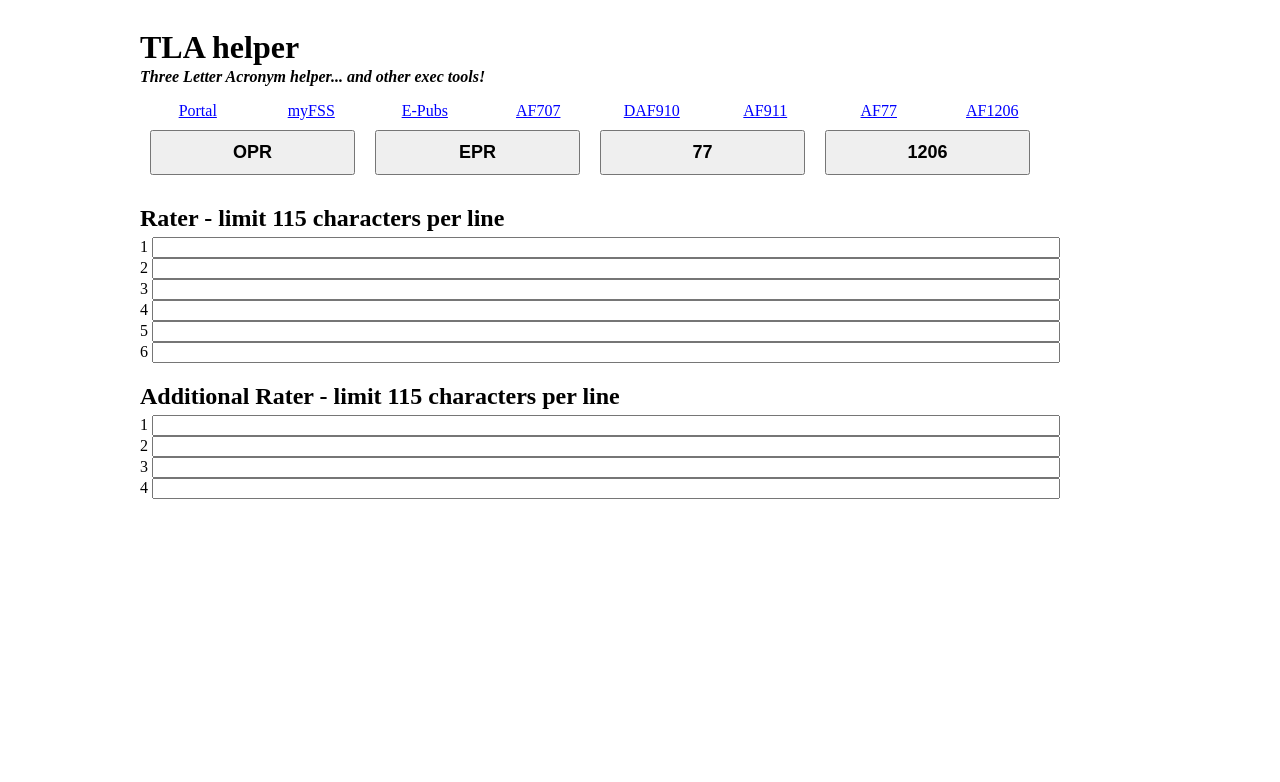
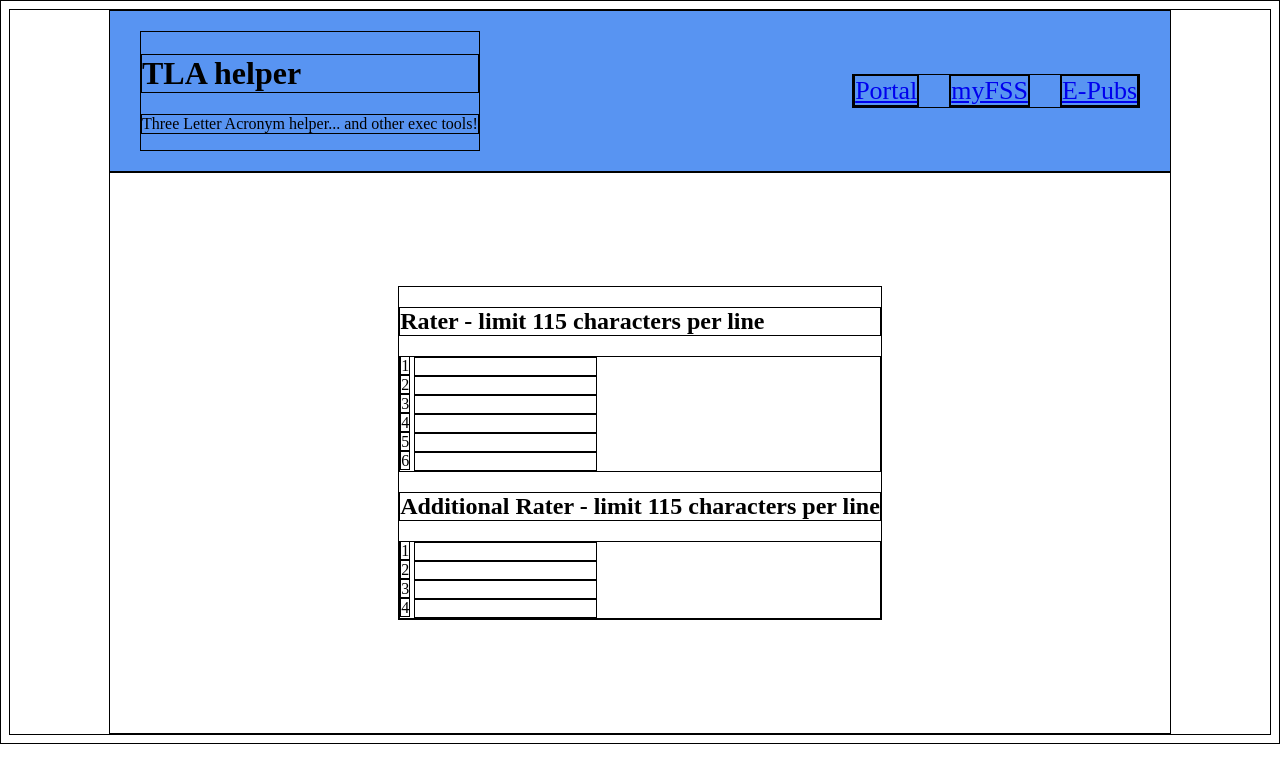
Before and after one commit to sjhartig/tla-helper, a plain HTML site: page index.html in a window 1280 px wide. Drawn offline with Linux system fonts and the light colour scheme.

Commit message:
Update Basic layout and formatting
Added sections and general layout adjustment

```diff
--- a/css/style.css
+++ b/css/style.css
@@ -1,58 +1,36 @@
 * {
-    /* border: 2px solid black; */
+    border: 1px solid black;
 }
 
-#main-container {
+body {
+    display: flex;
+    flex-direction: column;
+    justify-content: center;
+    align-items: center;
+}
+
+.section {
+    height: 500px;
+    width: 1000px;
     display: flex;
     justify-content: center;
+    align-items: center;
+    padding: 30px;
 }
 
-.column-container {
-    width: 1000px;
+.section.header {
+    height: 100px;
     display: flex;
-    flex-direction: column;
+    justify-content: space-between;
+    background-color: #5894F2;
 }
 
-.title-text {
-    font-style: italic;
-    font-weight: bold;
-    margin-top: -20px;
+ul {
+    display: flex;
+    gap: 30px;
+    text-decoration: none;
+    list-style-type: none;
+    margin: 0px;
+    padding: 0px;
+    font-size: 26px;
 }
-
-.link-bar {
-    width: 900px;
-    display: flex;
-    padding: 5px;
-    gap: 8px;
-    text-align: center;
-}
-
-.link {
-    color: blue;
-    margin: -5px;
-    padding-left: 10px;
-    padding-right: 10px;
-    flex: 1;
-}
-
-.form-selection {
-    width: 900px;
-    display: flex;
-}
-
-.opr-rater {
-    margin-bottom: 5px;
-}
-
-button {
-    width: 200px;
-    padding: 10px;
-    margin: 10px;
-    font-size: large;
-    font-weight: bold;
-    flex: 1;
-}
-
-.bullet input {
-    width: 900px;
-}
--- a/index.html
+++ b/index.html
@@ -8,30 +8,19 @@
     <title>TLA helper</title>
 </head>
 <body>
-    <div id="main-container">
-        <div class="column-container">
-            <div class="title">
-                <h1>TLA helper</h1>
+    <div class="section header">
+        <div class="logo">
+            <h1 class="title">TLA helper</h1>
             <p class="title-text">Three Letter Acronym helper... and other exec tools!</p>
         </div>
-            <div class="link-bar">
-                <a class="link" href="https://www.my.af.mil">Portal</a>
-                <a class="link" href="https://myfss.us.af.mil">myFSS</a>
-                <a class="link" href="https://www.e-publishing.af.mil">E-Pubs</a>
-                <a class="link" href="https://static.e-publishing.af.mil/production/1/af_a1/form/af707/af707.pdf">AF707</a>
-                <a class="link" href="https://static.e-publishing.af.mil/production/1/af_a1/form/daf910/daf910.pdf">DAF910</a>
-                <a class="link" href="https://static.e-publishing.af.mil/production/1/af_a1/form/af911/af911.pdf">AF911</a>
-                <a class="link" href="https://static.e-publishing.af.mil/production/1/af_a1/form/af77/af77.pdf">AF77</a>
-                <a class="link" href="https://static.e-publishing.af.mil/production/1/af_a1/form/af1206/af1206.pdf">AF1206</a>
+        <ul class="options">
+            <li><a class="link" href="https://www.my.af.mil">Portal</a></li>
+            <li><a class="link" href="https://myfss.us.af.mil">myFSS</a></li>
+            <li><a class="link" href="https://www.e-publishing.af.mil">E-Pubs</a></li>
+        </ul>
     </div>
-            <div class="form-selection"> <!--form & option selection-->
-                <button type="button">OPR</button>
-                <button type="button">EPR</button>
-                <button type="button">77</button>
-                <button type="button">1206</button>
-            </div>
-            <div class="bullet"> <!--this is the OPR bullet input box-->
-
+    <div class="section input">
+        <div class="bullet">
             <h2 class="opr-rater">Rater - limit 115 characters per line</h2>
             <form action="">
                 <label for="line1">1</label>
@@ -61,6 +50,5 @@
             </form>
         </div>
     </div>
-    </div>
 </body>
 </html>
```
Lines whose indentation alone changed are shown as unchanged.
